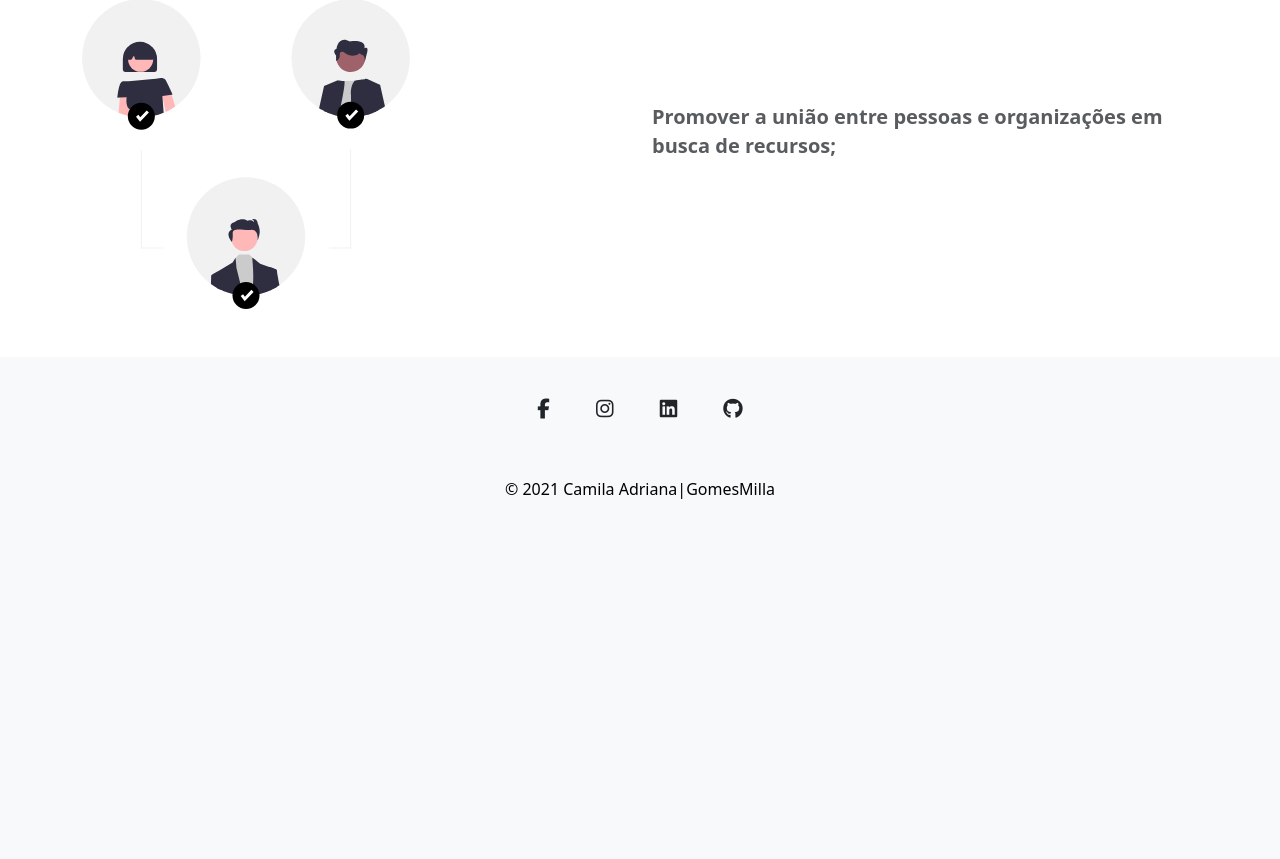
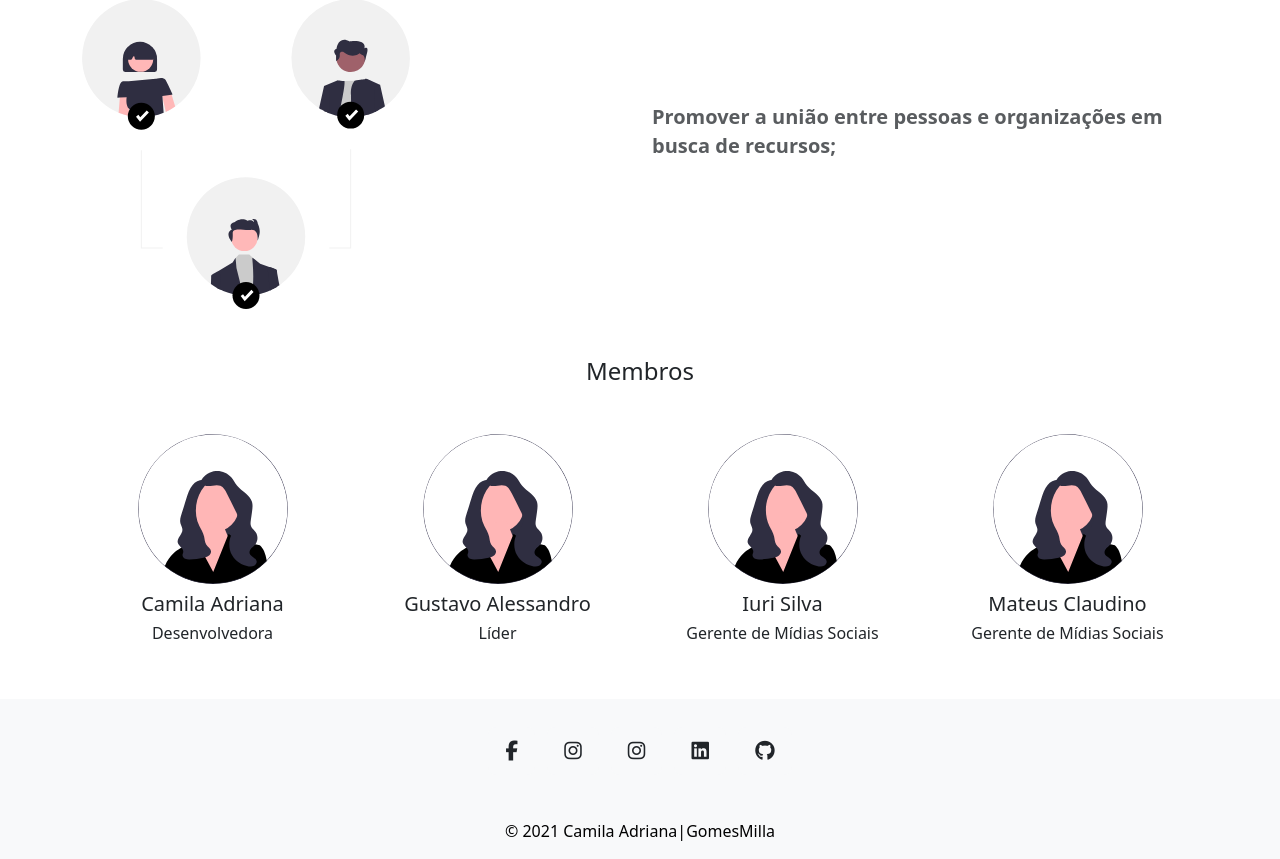
Before and after one commit to GomesMilla/maossolidarias, a Django app: page / in a window 1280 px wide. Shown: the part 1111-1970 px from the top of the page. Before the commit the page ends 1610 px from the top, so only its background shows below. Run offline with Django 4.2, Linux system fonts and the light colour scheme; data that the repository does not hold is empty; some libraries are stand-ins or nearby versions.

Commit message:
:construction: Primeiras informações sobre os membros do projeto

```diff
--- a/templates/bases/baselogado.html
+++ b/templates/bases/baselogado.html
@@ -131,6 +131,13 @@
               data-mdb-ripple-color="dark"
               ><i class="fab fa-instagram"></i
             ></a>
+            <a
+            class="btn btn-link btn-floating btn-lg text-dark m-1 bg-light" target="_blank"
+            href="https://www.instagram.com/maosamigas_oficial/"
+            role="button"
+            data-mdb-ripple-color="dark"
+            ><i class="fab fa-instagram"></i
+            ></a>
             <!-- Linkedin -->
             <a
               class="btn btn-link btn-floating btn-lg text-dark m-1 bg-light" target="_blank"
--- a/templates/presentation/introduction.html
+++ b/templates/presentation/introduction.html
@@ -117,8 +117,48 @@
                     </span>
                 </div>
             </div>
+            <div class="mt-5">
+                <h4 class="text-center">Membros</h3>
+                <div class="row mt-5">
+                    <div class="col-md-3 profile-back text-center">
+                        {% if object.imagemperfil %}
+                            <img src="{{ object.imagemperfil.url }}" class="rounded-circle" style="width: 200px; height: 200px;">
+                        {% else %}
+                            <img src="{% static 'images/undraw_female_avatar_efig.svg' %}" class="rounded-circle" style="width: 150px; height: 150px;">
+                        {% endif %}
+                        <h5 class="mt-2">Camila Adriana</h5>
+                        <h6 class="mt-2">Desenvolvedora</h6>
+                    </div>
+                    <div class="col-md-3 profile-back text-center">
+                        {% if object.imagemperfil %}
+                            <img src="{{ object.imagemperfil.url }}" class="rounded-circle" style="width: 200px; height: 200px;">
+                        {% else %}
+                            <img src="{% static 'images/undraw_female_avatar_efig.svg' %}" class="rounded-circle" style="width: 150px; height: 150px;">
+                        {% endif %}
+                        <h5 class="mt-2">Gustavo Alessandro</h5>
+                        <h6 class="mt-2">Líder</h6>
+                    </div>
+                    <div class="col-md-3 profile-back text-center">
+                        {% if object.imagemperfil %}
+                            <img src="{{ object.imagemperfil.url }}" class="rounded-circle" style="width: 200px; height: 200px;">
+                        {% else %}
+                            <img src="{% static 'images/undraw_female_avatar_efig.svg' %}" class="rounded-circle" style="width: 150px; height: 150px;">
+                        {% endif %}
+                        <h5 class="mt-2">Iuri Silva</h5>
+                        <h6 class="mt-2">Gerente de Mídias Sociais</h6>
+                    </div>
+                    <div class="col-md-3 profile-back text-center">
+                        {% if object.imagemperfil %}
+                            <img src="{{ object.imagemperfil.url }}" class="rounded-circle" style="width: 200px; height: 200px;">
+                        {% else %}
+                            <img src="{% static 'images/undraw_female_avatar_efig.svg' %}" class="rounded-circle" style="width: 150px; height: 150px;">
+                        {% endif %}
+                        <h5 class="mt-2">Mateus Claudino</h5>
+                        <h6 class="mt-2">Gerente de Mídias Sociais</h6>
+                    </div>
+                </div>
+            </div>
         </div>
-    </div>
     </div>
 </body>
 
```
